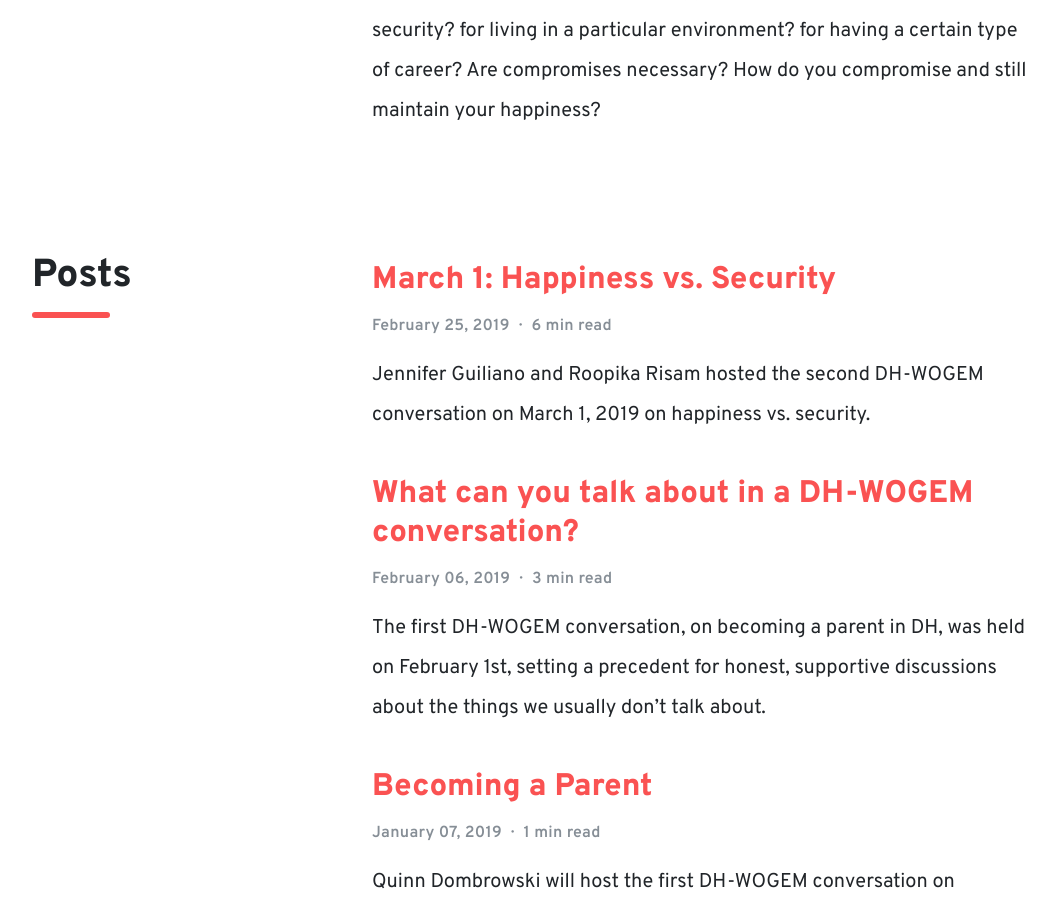
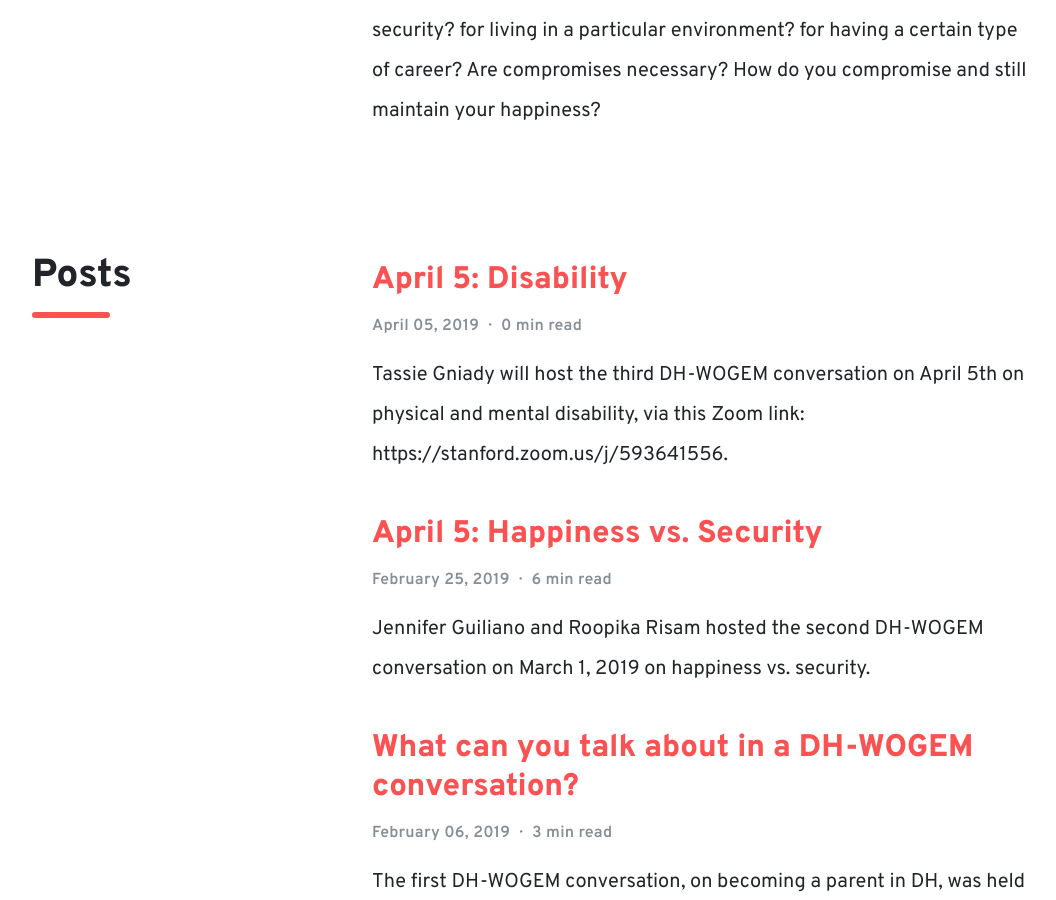
Before and after one commit to dh-wogem/dh-wogem.github.io, a Jekyll site: the page built from index.html, in a window 1280 px wide and 900 px high, scrolled down 1928 px. Shown: the whole window, without its empty margins (108-1164 px from the left). Built offline with Jekyll 4.4.1, drawn with Linux system fonts in a browser that asks for light colours.

Commit message:
Added disability page

```diff
--- a/_posts/2019-02-25-happiness-security.md
+++ b/_posts/2019-02-25-happiness-security.md
@@ -2,7 +2,7 @@
 layout: post
 lang: en
 ref: happiness-security
-title: "March 1: Happiness vs. Security"
+title: "April 5: Happiness vs. Security"
 image: true
 include: false
 ---
--- /dev/null
+++ b/_posts/2019-04-05-disability.md
@@ -0,0 +1,14 @@
+---
+layout: post
+lang: en
+ref: disability
+title: "April 5: Disability"
+image: true
+include: false
+---
+
+Tassie Gniady will host the third DH-WOGEM conversation on April 5th on physical and mental disability, via this Zoom link: https://stanford.zoom.us/j/593641556.
+
+
+<!-- Read more -->
+Join DH-WOGEM on April 5th, 2019 to discuss mental and physical disability. Do you pass? How open are you with others about your disability whether or not you pass as abled? What are some challenges of dealing with a disability in academia? What can we do to support each other?
```
Also changed, not shown: assets/images/posts/disability-large.jpg (added), assets/images/posts/disability-small.jpg (added), assets/images/posts/disability.jpg (added).
